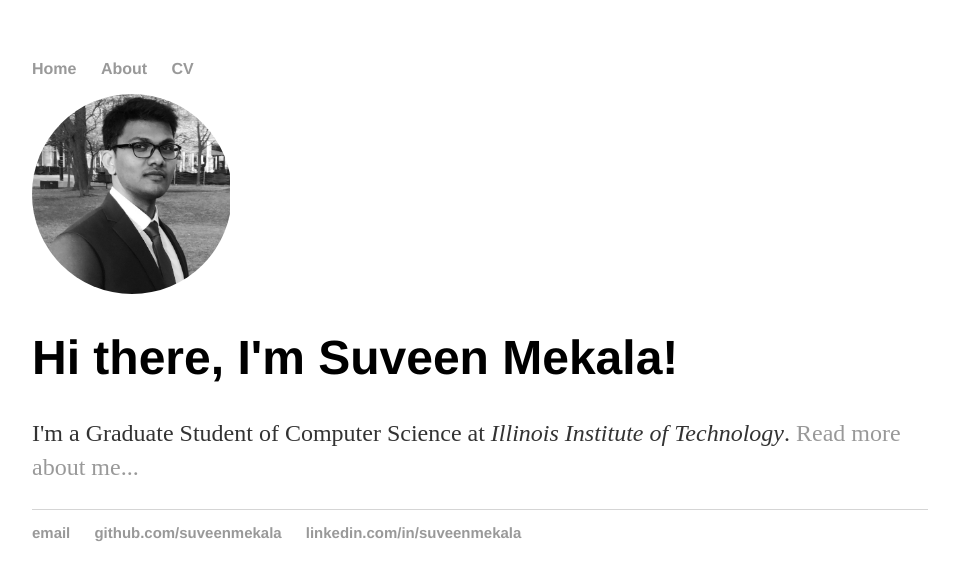
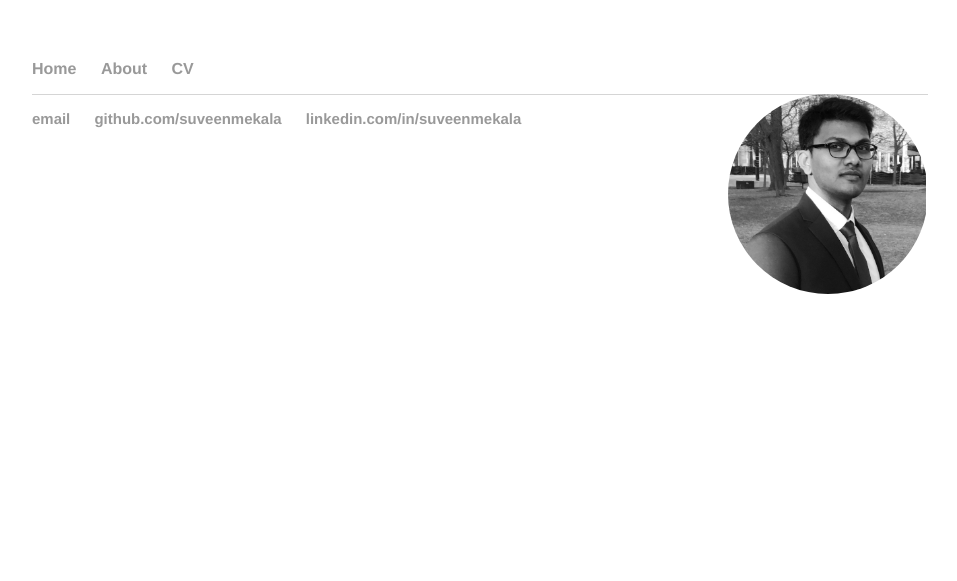
Before and after one commit to SuveenMekala/suveenmekala.github.io, a Jekyll site: the page built from index.html, in a window 1280 px wide. Shown: the top 581 px of the page, without its empty margins (160-1117 px from the left). Built offline with Jekyll 4.4.1, drawn with Linux system fonts in a browser that asks for light colours.

Commit message:
Update index.html
Fixing picture

```diff
--- a/index.html
+++ b/index.html
@@ -2,11 +2,10 @@
 layout: default
 title: Satya Suveen Reddy Mekala
 ---
-<div class="circular--landscape">
+<div class="circular--landscape" style="float: right; clear: left;">
  		 <img src="suveen.jpg" />
-</div><br>
-<div class="blurb">
+	<div class="blurb">
         	<h1>Hi there, I'm Suveen Mekala!</h1>
 		<p>I'm a Graduate Student of Computer Science at <em>Illinois Institute of Technology</em>.  <a href="/about">Read more about me...</a></p>
-</div>
 <!-- /.blurb -->
+	</div>
```
